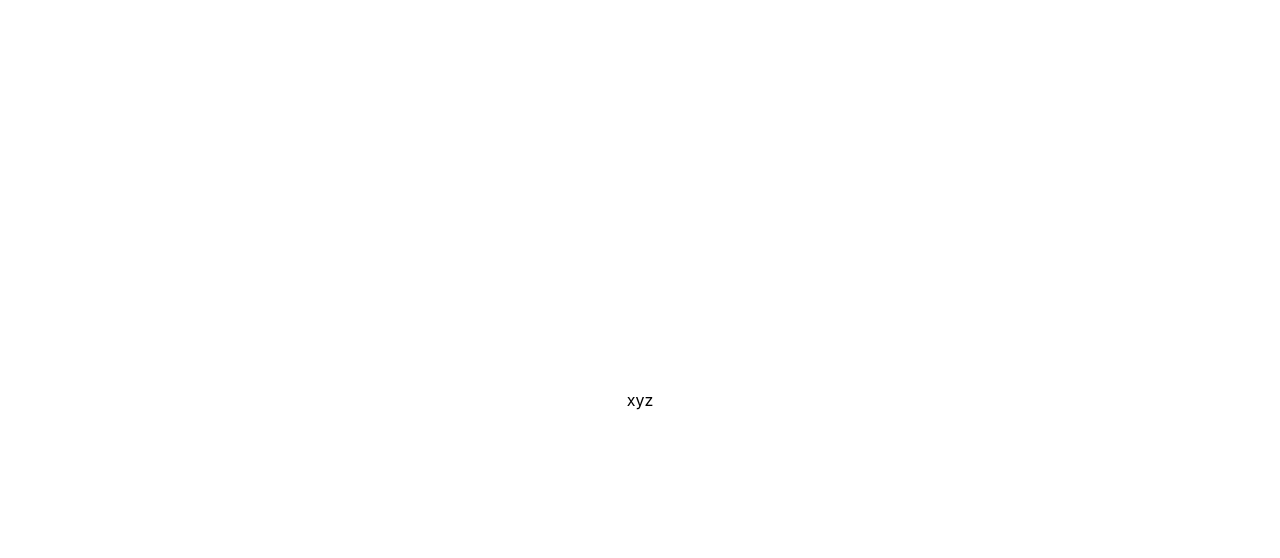
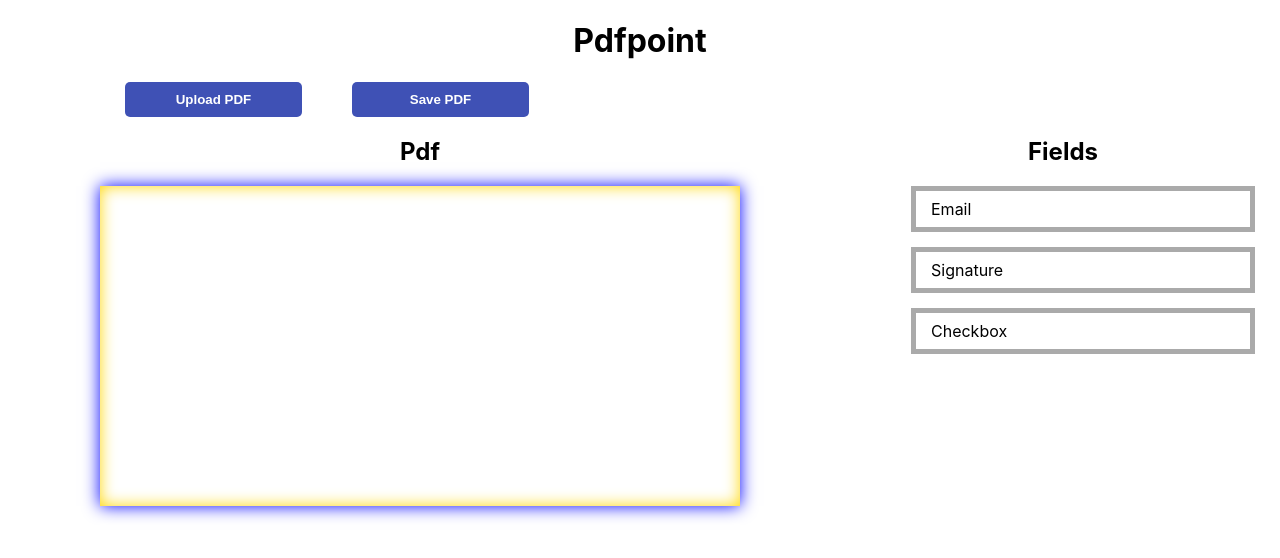
Before and after one commit to gjmreborn1/pdfpoint, a React (Create React App) app: page /lawyer in a window 1280 px wide. Shown: the top 558 px of the page. Built offline with nearby package versions, Linux system fonts and the light colour scheme.

Commit message:
beginning creating and styling lawyer dashboard

```diff
--- a/package.json
+++ b/package.json
@@ -8,6 +8,7 @@
     "@testing-library/user-event": "^12.1.10",
     "bootstrap": "^4.5.3",
     "jquery": "^3.5.1",
+    "pdf.js": "^0.1.0",
     "popper.js": "^1.16.1",
     "react": "^17.0.1",
     "react-bootstrap": "^1.4.0",
--- /dev/null
+++ b/src/components/LawyerDashboard.css
@@ -0,0 +1,39 @@
+.text-center {
+    text-align: center;
+}
+
+.action-btn-group {
+    margin-left: 100px;
+}
+
+.action-btn-group button {
+    width: 15%;
+    margin: 0 25px;
+}
+
+.fields {
+    float: right;
+    width: 30%;
+    margin-right: 25px;
+}
+
+.fields-list {
+    list-style: none;
+}
+
+.field-item {
+    border: 5px solid #aaa;
+    margin: 15px 0;
+    padding: 8px 15px;
+}
+
+.pdf-container {
+    display: inline-block;
+    width: 50%;
+    margin: 0 auto 100px 100px;
+}
+
+.pdf-canvas {
+    box-shadow: inset 0 0 1em gold, 0 0 1em blue;
+    width: 100%;
+}
--- a/src/components/LawyerDashboard.js
+++ b/src/components/LawyerDashboard.js
@@ -1,7 +1,45 @@
 import React from "react";
+import "./LawyerDashboard.css";
 
 const LawyerDashboard = () => {
-    return <p>xyz</p>;
+    return (
+        // TODO: Add logout button (right upper corner)
+        <div>
+            <h1 className="text-center">Pdfpoint</h1>
+            <div className="action-btn-group">
+                <button>Upload PDF</button>
+                <button>Save PDF</button>
+            </div>
+
+            <div className="pdf-container">
+                <h2 className="text-center">Pdf</h2>
+                <canvas className="pdf-canvas" />
+            </div>
+            <div className="fields">
+                <h2 className="text-center">Fields</h2>
+                <ul className="fields-list">
+                    <li>
+                        <div className="field-item">
+                            Email
+                            <i />
+                        </div>
+                    </li>
+                    <li>
+                        <div className="field-item">
+                            Signature
+                            <i />
+                        </div>
+                    </li>
+                    <li>
+                        <div className="field-item">
+                            Checkbox
+                            <i />
+                        </div>
+                    </li>
+                </ul>
+            </div>
+        </div>
+    );
 };
 
 export default LawyerDashboard;
--- a/src/components/LoginForm.css
+++ b/src/components/LoginForm.css
@@ -1,13 +1,9 @@
-#root {
-    display: flex;
-    justify-content: center;
-    align-items: center;
-}
-
 .LoginForm {
     padding: 50px;
     border: 5px solid #3fb1b5;
     border-radius: 10%;
+    width: 20%;
+    margin: 100px auto;
 }
 
 input {
```
Also changed, not shown: 1 other file (tests, documents, lock files or other folders).
